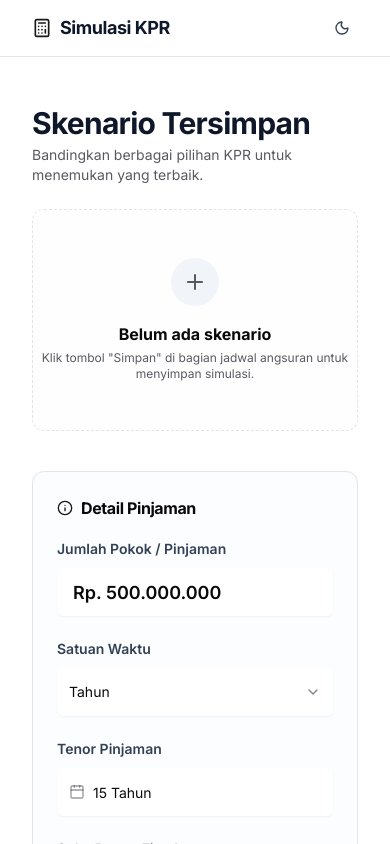
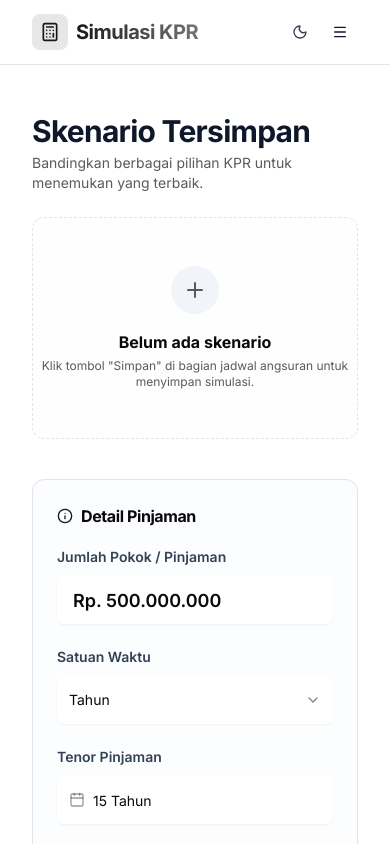
Before and after one commit to deanufriana/simulasi-kpr, a React (Vite) app: page / in a window 390 px wide. Shown: the top 844 px of the page. Built offline with nearby package versions, Linux system fonts and the light colour scheme.

Commit message:
feat: implement responsive mobile navigation menu with animated transitions

```diff
--- a/src/components/Navbar.tsx
+++ b/src/components/Navbar.tsx
@@ -1,45 +1,119 @@
 import { Link } from "react-router-dom";
-import { Calculator, Sun, Moon } from "lucide-react";
+import { Calculator, Sun, Moon, Menu, X } from "lucide-react";
 import { useTheme } from "next-themes";
 import { useEffect, useState } from "react";
+import { motion, AnimatePresence } from "framer-motion";
+import { Button } from "@/components/ui/button";
 
 export function Navbar() {
   const { theme, setTheme } = useTheme();
   const [mounted, setMounted] = useState(false);
+  const [isMenuOpen, setIsMenuOpen] = useState(false);
 
   useEffect(() => {
     setMounted(true);
   }, []);
 
+  const navLinks = [
+    { name: "Kalkulator", href: "/" },
+    { name: "Cek Jangkauan", href: "/jangkauan" },
+    { name: "Tentang KPR", href: "/tentang-kpr" },
+    { name: "Panduan", href: "/panduan" },
+  ];
+
   return (
-    <nav className="sticky top-0 z-50 w-full border-b bg-white/50 dark:bg-slate-900/50 backdrop-blur-md">
-      <div className="container flex h-14 items-center justify-between">
-        <Link to="/" className="flex items-center gap-2">
+    <nav className="sticky top-0 z-50 w-full border-b bg-white/70 dark:bg-slate-900/70 backdrop-blur-md">
+      <div className="container flex h-16 items-center justify-between">
+        <Link to="/" className="flex items-center gap-2" onClick={() => setIsMenuOpen(false)}>
+          <div className="bg-primary/10 p-2 rounded-lg">
             <Calculator className="h-5 w-5 text-primary" />
-          <span className="text-lg font-bold tracking-tight">Simulasi KPR</span>
+          </div>
+          <span className="text-xl font-bold tracking-tight bg-gradient-to-r from-primary to-primary/60 bg-clip-text text-transparent">
+            Simulasi KPR
+          </span>
         </Link>
-        <div className="flex items-center gap-4">
-          <div className="hidden md:flex items-center gap-6 text-xs font-medium uppercase tracking-wider text-muted-foreground mr-4">
-            <Link to="/" className="transition-colors hover:text-primary">Kalkulator</Link>
-            <Link to="/jangkauan" className="transition-colors hover:text-primary">Cek Jangkauan</Link>
-            <Link to="/tentang-kpr" className="transition-colors hover:text-primary">Tentang KPR</Link>
-            <Link to="/panduan" className="transition-colors hover:text-primary">Panduan</Link>
+
+        {/* Desktop Navigation */}
+        <div className="flex items-center gap-2">
+          <div className="hidden md:flex items-center gap-6 text-sm font-medium text-muted-foreground mr-6">
+            {navLinks.map((link) => (
+              <Link
+                key={link.name}
+                to={link.href}
+                className="transition-colors hover:text-primary relative group"
+              >
+                {link.name}
+                <span className="absolute -bottom-1 left-0 w-0 h-0.5 bg-primary transition-all group-hover:w-full" />
+              </Link>
+            ))}
           </div>
+
+          <div className="flex items-center gap-1">
             {mounted && (
-            <button
+              <Button
+                variant="ghost"
+                size="icon"
                 onClick={() => setTheme(theme === "dark" ? "light" : "dark")}
-              className="p-2 rounded-full hover:bg-slate-100 dark:hover:bg-slate-800 transition-colors"
+                className="rounded-full"
                 aria-label="Toggle theme"
               >
                 {theme === "dark" ? (
-                <Sun className="h-4 w-4 text-amber-400" />
+                  <Sun className="h-5 w-5 text-amber-400" />
                 ) : (
-                <Moon className="h-4 w-4 text-slate-700" />
+                  <Moon className="h-5 w-5 text-slate-700" />
                 )}
-            </button>
+              </Button>
             )}
+
+            {/* Mobile Menu Button */}
+            <Button
+              variant="ghost"
+              size="icon"
+              className="md:hidden rounded-full"
+              onClick={() => setIsMenuOpen(!isMenuOpen)}
+              aria-label="Toggle menu"
+            >
+              {isMenuOpen ? (
+                <X className="h-5 w-5" />
+              ) : (
+                <Menu className="h-5 w-5" />
+              )}
+            </Button>
           </div>
         </div>
+      </div>
+
+      {/* Mobile Navigation */}
+      <AnimatePresence>
+        {isMenuOpen && (
+          <motion.div
+            initial={{ opacity: 0, height: 0 }}
+            animate={{ opacity: 1, height: "auto" }}
+            exit={{ opacity: 0, height: 0 }}
+            transition={{ duration: 0.2, ease: "easeInOut" }}
+            className="md:hidden border-t bg-white/95 dark:bg-slate-900/95 backdrop-blur-lg overflow-hidden"
+          >
+            <div className="container py-6 flex flex-col gap-4">
+              {navLinks.map((link, index) => (
+                <motion.div
+                  key={link.name}
+                  initial={{ opacity: 0, x: -20 }}
+                  animate={{ opacity: 1, x: 0 }}
+                  transition={{ delay: index * 0.05 }}
+                >
+                  <Link
+                    to={link.href}
+                    onClick={() => setIsMenuOpen(false)}
+                    className="text-lg font-semibold py-2 transition-colors hover:text-primary block border-l-4 border-transparent hover:border-primary pl-4"
+                  >
+                    {link.name}
+                  </Link>
+                </motion.div>
+              ))}
+            </div>
+          </motion.div>
+        )}
+      </AnimatePresence>
     </nav>
   );
 }
```
Lines whose indentation alone changed are shown as unchanged.
